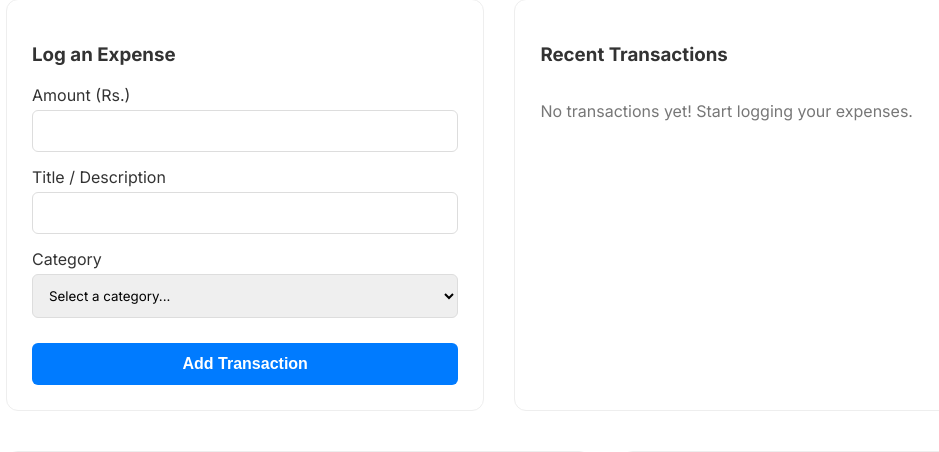
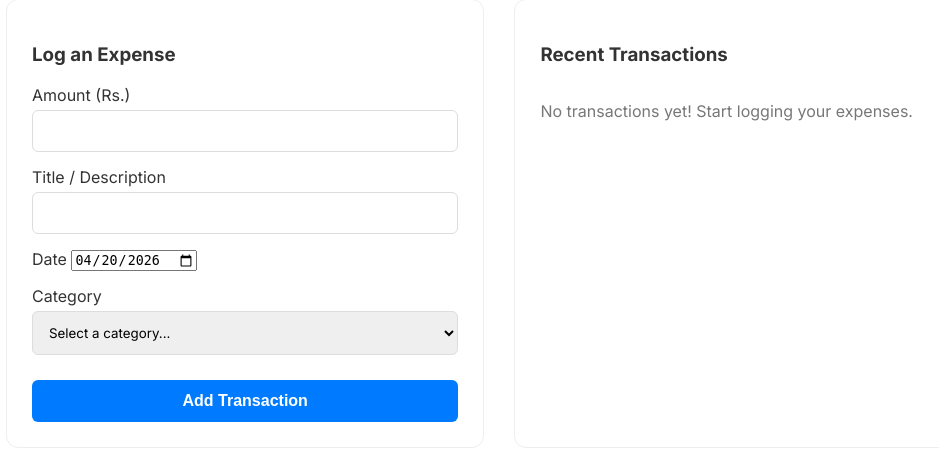
Before and after one commit to Sampangg/Finance-Website-using-flask, a Flask app: page /dashboard in a window 1280 px wide. Shown: the part 438-890 px from the top of the page, without its empty margins (34-973 px from the left). Run offline with Flask 3, Linux system fonts and the light colour scheme; the visitor is signed in with stand-in values (Sample User, id 1); data that the repository does not hold is empty; parts of the project's set-up code (start-up, migrations or seed data) failed here and were passed over; some libraries are stand-ins or nearby versions.

Commit message:
Added default categories, date picker, and blocked login autofill

```diff
--- a/app/__init__.py
+++ b/app/__init__.py
@@ -64,4 +64,23 @@ def create_app(config_class='config.Config'):
     app.register_blueprint(auth_bp, url_prefix='/auth')
     app.register_blueprint(admin_bp, url_prefix='/admin')
 
+    # Register Blueprints
+    from app.routes import main_bp, auth_bp, admin_bp
+    app.register_blueprint(main_bp)
+    app.register_blueprint(auth_bp, url_prefix='/auth')
+    app.register_blueprint(admin_bp, url_prefix='/admin')
+
+    # --- NEW: Inject Default Categories ---
+    with app.app_context():
+        from app.models import Category
+        try:
+            defaults = ['Food', 'Transportation', 'Entertainment', 'Vehicle Fuel', 'Utilities']
+            for cat_name in defaults:
+                # Check if it already exists to prevent duplicates
+                if not Category.query.filter_by(name=cat_name).first():
+                    db.session.add(Category(name=cat_name, is_global=True))
+            db.session.commit()
+        except Exception:
+            pass # Fails silently if the database isn't fully set up yet
+
     return app
--- a/app/routes.py
+++ b/app/routes.py
@@ -4,6 +4,7 @@ from app import db, bcrypt
 from app.models import User, Transaction, Category, SystemConfig
 from app.services import FinanceService
 from functools import wraps
+from datetime import datetime
 
 auth_bp = Blueprint('auth', __name__)
 main_bp = Blueprint('main', __name__)
@@ -95,17 +96,25 @@ def dashboard():
 @main_bp.route('/transaction/add', methods=['POST'])
 @login_required
 def add_transaction():
-    """Feature 9 & 10 & 21 (Validation via form/backend)."""
     amount = float(request.form.get('amount'))
     if amount < 0:
         flash('Amount cannot be negative.', 'danger')
         return redirect(url_for('main.dashboard'))
 
+    # Grab the custom date from the HTML form
+    date_str = request.form.get('transaction_date')
+    try:
+        # Convert the HTML string (YYYY-MM-DD) into a Python Date object
+        tx_date = datetime.strptime(date_str, '%Y-%m-%d') if date_str else datetime.utcnow()
+    except ValueError:
+        tx_date = datetime.utcnow() # Fallback just in case
+
     tx = Transaction(
         amount=amount,
         title=request.form.get('title'),
         category_id=request.form.get('category_id'),
-        user_id=current_user.id
+        user_id=current_user.id,
+        date=tx_date # Inject the custom date here!
     )
     db.session.add(tx)
     db.session.commit()
@@ -122,6 +131,7 @@ def delete_transaction(id):
         db.session.commit()
         flash('Transaction deleted.', 'info')
     return redirect(url_for('main.dashboard'))
+
 
 @main_bp.route('/export')
 @login_required
--- a/app/templates/auth/login.html
+++ b/app/templates/auth/login.html
@@ -3,12 +3,12 @@
 {% block content %}
 <div style="max-width: 400px; margin: 0 auto;">
     <h2 style="text-align: center;">Welcome Back</h2>
-    <form method="POST" action="{{ url_for('auth.login') }}">
+    <form method="POST" action="{{ url_for('auth.login') }}" autocomplete="off">
         <input type="hidden" name="csrf_token" value="{{ csrf_token() }}"/>
 
         <div class="form-group">
             <label>Email</label>
-            <input type="email" name="email" autocomplete="username" required>
+            <input type="email" name="email" autocomplete="off" required>
         </div>
 
         <div class="form-group">
--- a/app/templates/dashboard.html
+++ b/app/templates/dashboard.html
@@ -43,6 +43,12 @@
                 <label>Title / Description</label>
                 <input type="text" name="title" required>
             </div>
+
+            <div class="form-group">
+                <label>Date</label>
+                <input type="date" name="transaction_date" id="transaction_date" required>
+            </div>
+
             <div class="form-group">
                 <label>Category</label>
                 <select name="category_id" required>
@@ -54,6 +60,12 @@
             </div>
             <button type="submit" style="width: 100%; margin-top: 10px;">Add Transaction</button>
         </form>
+
+        <script>
+            document.addEventListener('DOMContentLoaded', function() {
+                document.getElementById('transaction_date').valueAsDate = new Date();
+            });
+        </script>
     </div>
 
     <div style="flex: 1.5; background: #fff; padding: 25px; border-radius: 12px; border: 1px solid #eee;">
```
